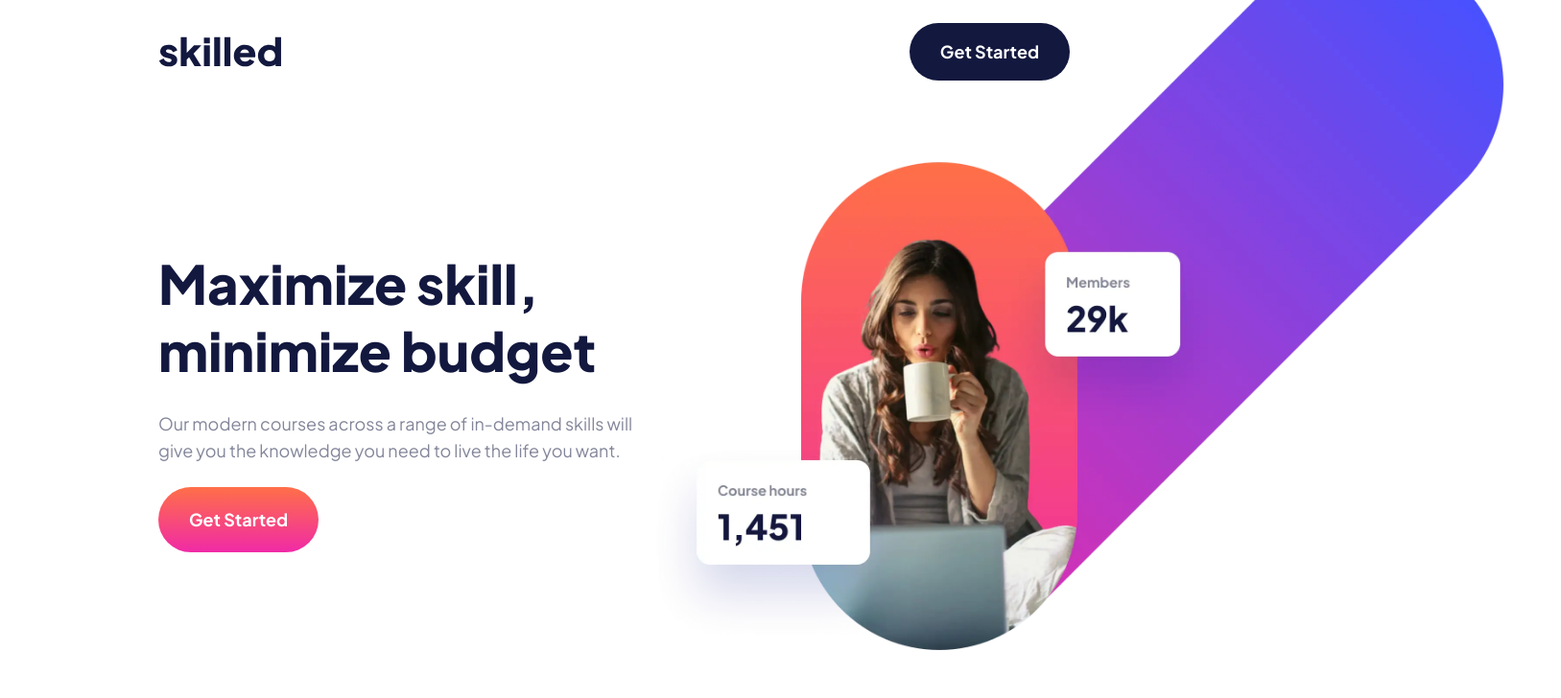
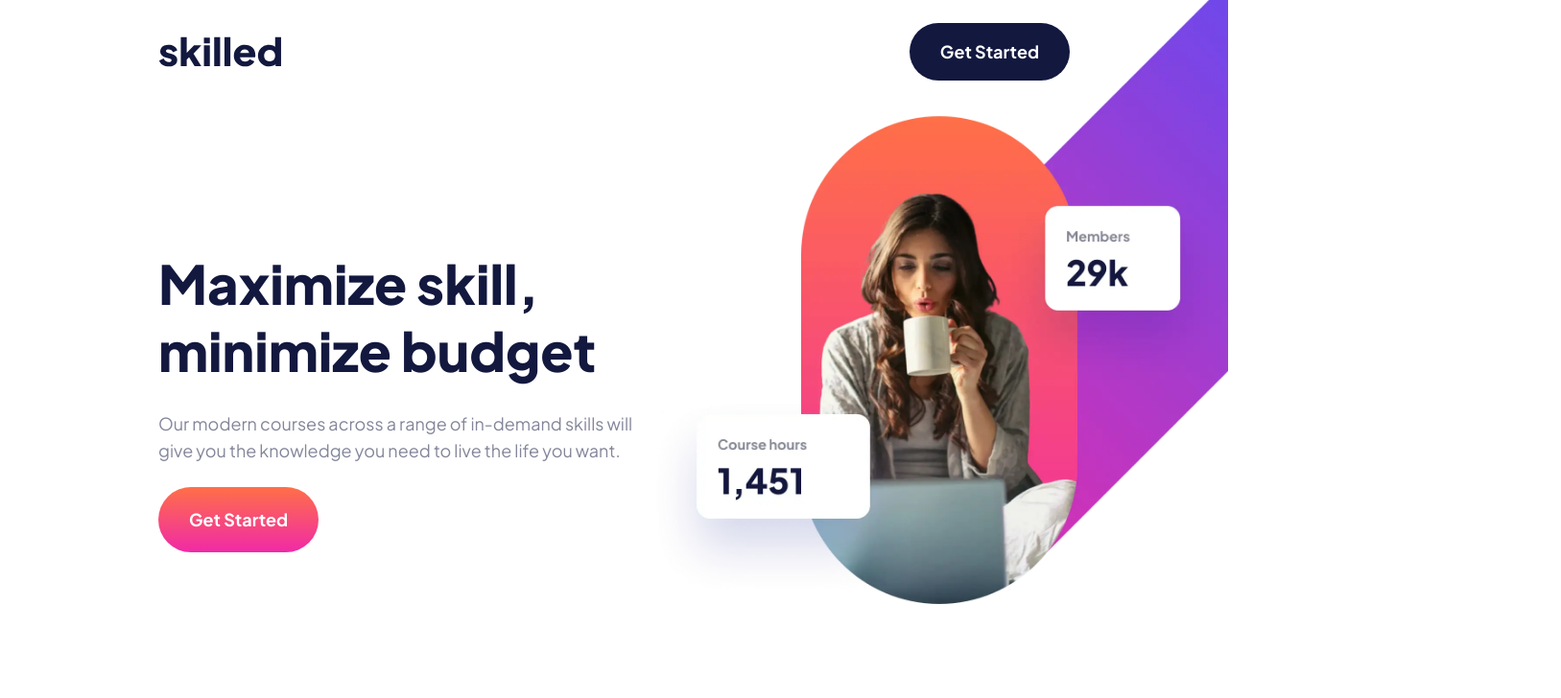
Before and after one commit to gumrahsindar/skilled-e-learning-landing-page, a Next.js app: page / in a window 1280 px wide. Shown: the top 728 px of the page at 96% size, 1627 px wide, since content can reach past the window. Built offline with nearby package versions, Linux system fonts and the light colour scheme.

Commit message:
fix responsive error

```diff
--- a/app/layout.tsx
+++ b/app/layout.tsx
@@ -17,7 +17,9 @@ export default function RootLayout({
   return (
     <html lang='en'>
       <body>
-        <div className={`container max-w-[90rem] ${jakarta.className}`}>
+        <div
+          className={`container overflow-hidden max-w-[90rem] ${jakarta.className}`}
+        >
           {children}
         </div>
       </body>
--- a/components/Features.tsx
+++ b/components/Features.tsx
@@ -5,7 +5,7 @@ const Features = () => {
   return (
     <section
       id='features'
-      className='section-padding mt-10 tablet:mt-28 laptop:mt-72 pb-20 tablet:pb-24 desktop:pb-36 bg-gradient-to-t from-[#F0F1FF] to-white'
+      className='section-padding mt-10 tablet:-mt-20 laptop:mt-10 pb-20 tablet:pb-24 desktop:pb-36 bg-gradient-to-t from-[#F0F1FF] to-white'
     >
       {/* grid container */}
       <div className='grid gap-y-12 tablet:gap-x-3 tablet:gap-y-16 desktop:gap-x-8 desktop:gap-y-20 tablet:grid-cols-2 laptop:grid-cols-3'>
--- a/components/Header.tsx
+++ b/components/Header.tsx
@@ -3,7 +3,7 @@ import Link from 'next/link'
 
 const Header = () => {
   return (
-    <header className='overflow-hidden tablet:overflow-visible section-padding pt-4 tablet:pt-6'>
+    <header className='tablet:h-[750px] section-padding pt-4 tablet:pt-6'>
       {/* logo & button */}
       <nav className='mb-10 tablet:mb-24 laptop:mb-44 flex justify-between items-center'>
         <div className='relative h-6 w-24 laptop:h-8 laptop:w-32'>
@@ -45,7 +45,7 @@ const Header = () => {
           className='mx-auto scale-125 tablet:hidden'
         />
 
-        <div className='absolute inset-0 z-50'>
+        <div>
           {/* tablet image */}
 
           <Image
@@ -60,7 +60,7 @@ const Header = () => {
             width={950}
             height={1000}
             alt='hero desktop image'
-            className='absolute -right-[32rem] -bottom-40 hidden tablet:hidden laptop:block max-w-fit'
+            className='absolute -right-[32rem] -bottom-28 hidden tablet:hidden laptop:block min-w-[52rem]'
           />
         </div>
       </div>
```
